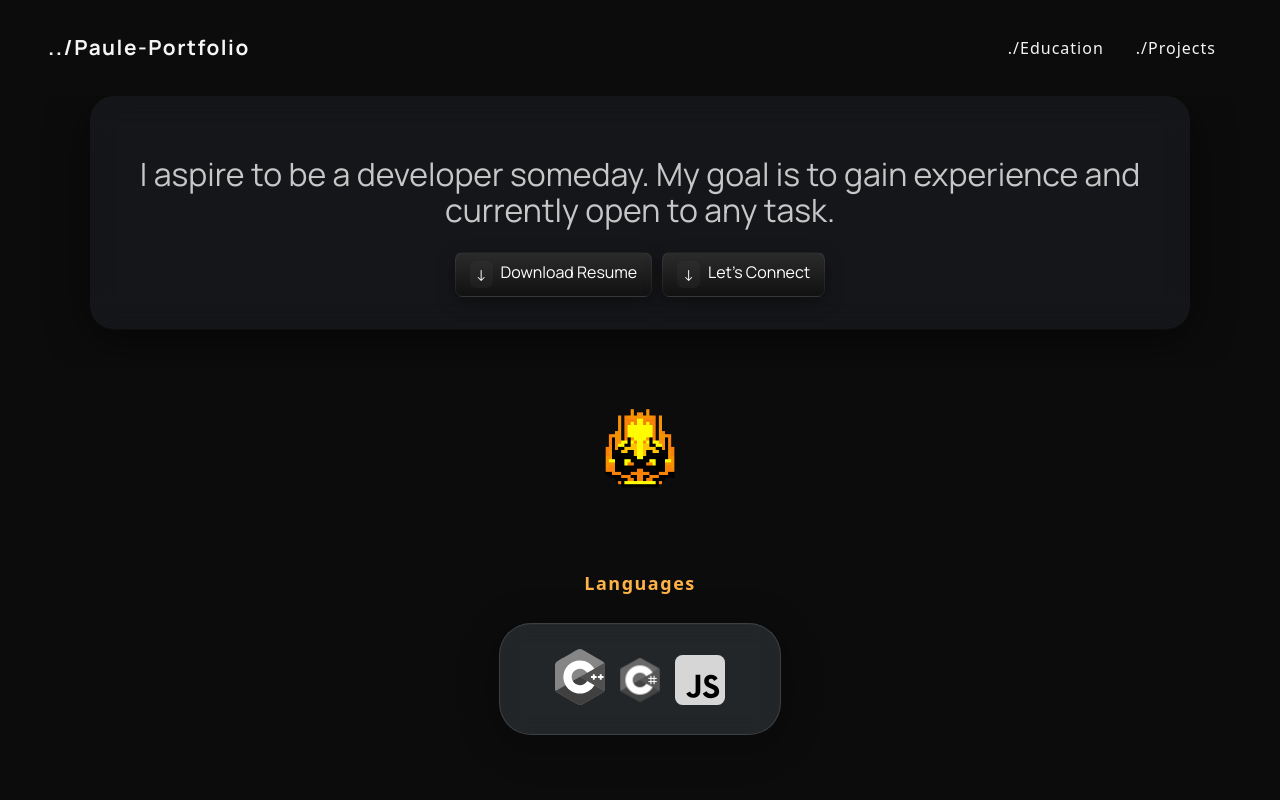
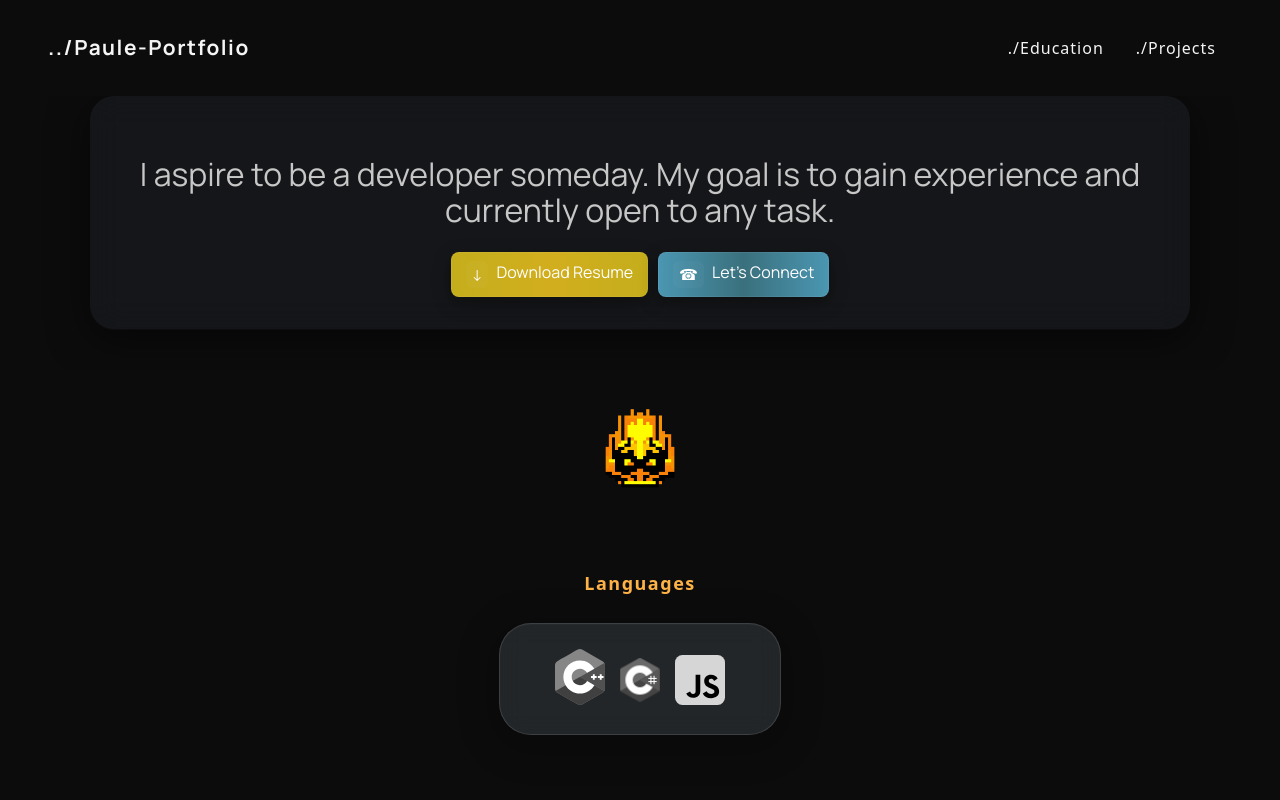
Before and after one commit to Macc-Mp/Myportfolio, a React (Vite) app in the folder Paule-Portfolio/: page / in a window 1280 px wide. Shown: the top 800 px of the page. Built offline with nearby package versions, Linux system fonts and the light colour scheme; a web font is replaced by a local one.

Commit message:
fixed btn style.

```diff
--- a/Paule-Portfolio/src/components/Footer.jsx
+++ b/Paule-Portfolio/src/components/Footer.jsx
@@ -42,7 +42,7 @@ function Footer() {
                     <p><a className="aLink" href="mailto:macmoises12@gmail.com" target="_blank">macmoises12@gmail.com</a></p>
                 </div>
                <div className="media-link">
-                        <a href="#home" className="tab2">
+                        <a href="#home" className="footer-tab2">
                             Return to Top
                         </a>
                </div>
--- a/Paule-Portfolio/src/css/Footer.css
+++ b/Paule-Portfolio/src/css/Footer.css
@@ -143,6 +143,41 @@
     text-decoration: none;
 }
 
+.footer-tab2
+{
+    font-family: manrope;
+    display: inline-flex;
+    align-items: left;
+    gap: 8px;
+    margin: 0 5px 0 5px;
+    padding: 8px 14px;
+    background: linear-gradient(180deg,#161515,#4c4846);
+    color: #fff;
+    border-radius: 8px;
+    text-decoration: none;
+    border: 1px solid rgba(255,255,255,0.06);
+    box-shadow: 0 6px 18px rgba(0,0,0,0.35);
+    transition: transform 160ms ease, box-shadow 160ms ease, background 160ms ease;
+}
+
+.footer-tab2::before {
+    content: "\261A";
+    display: inline-block;
+    font-size: 0.95rem;
+    line-height: 1;
+    padding: 6px;
+    border-radius: 6px;
+    background: rgba(255,255,255,0.03);
+    color: #fff;
+}
+
+
+.footer-tab2:hover {
+    transform: translateY(-3px);
+    box-shadow: 0 12px 34px rgba(0,0,0,0.45);
+    background: linear-gradient(180deg,#3a3a3a,#121212);
+}
+
 @media only screen and (min-width: 425px) and (max-width:700px){
     .contact{
         position:relative;
--- a/Paule-Portfolio/src/css/ResumeReader.css
+++ b/Paule-Portfolio/src/css/ResumeReader.css
@@ -46,13 +46,16 @@
     gap: 8px;
     margin: 0 5px 0 5px;
     padding: 8px 14px;
-    background: linear-gradient(180deg,#2b2b2b,#111);
+    background: linear-gradient(180deg,#b7ad19,#d2ae1e);
     color: #fff;
     border-radius: 8px;
     text-decoration: none;
     border: 1px solid rgba(255,255,255,0.06);
     box-shadow: 0 6px 18px rgba(0,0,0,0.35);
     transition: transform 160ms ease, box-shadow 160ms ease, background 160ms ease;
+    background: linear-gradient(270deg, #b7ad19, #d2ae1e, #b7ad19);
+    background-size: 200% 200%;
+    animation: pulse-bg 2s ease-in-out infinite;
 }
 
 .tab2::before {
@@ -65,6 +68,19 @@
     background: rgba(255,255,255,0.03);
     color: #fff;
 }
+
+.tab2:nth-of-type(2)::before {
+    content: "\260E"; /* up arrow */
+}
+
+.tab2:nth-of-type(2){
+    background: linear-gradient(180deg,#5bbce6,#3a707d);
+    background: linear-gradient(270deg, #5bbce6, #3a707d, #5bbce6);
+    background-size: 200% 200%;
+    animation: pulse-bg 2s ease-in-out infinite;
+}
+
+
 
 .tab2:hover {
     transform: translateY(-3px);
@@ -102,3 +118,15 @@
     color: #61dafb;
     margin-left: 8px;
 }
+
+@keyframes pulse-bg {
+  0% {
+    background-position: 0% 50%;
+  }
+  50% {
+    background-position: 100% 50%;
+  }
+  100% {
+    background-position: 0% 50%;
+  }
+}
--- a/Paule-Portfolio/src/css/main-bg/design.scss
+++ b/Paule-Portfolio/src/css/main-bg/design.scss
@@ -58,7 +58,7 @@
   border-radius: 50%;
   filter: drop-shadow(0 0 6px currentColor);
   transform: translate3d(104em, 0, 0);
-  animation: fall calc(var(--fall-duration) * var(--star-speed, 1)) var(--fall-delay) linear infinite, tail-fade calc(var(--tail-fade-duration) * var(--star-speed, 1)) var(--fall-delay) ease-out infinite;
+  animation: fall-horizontal calc(var(--fall-duration) * var(--star-speed, 1)) var(--fall-delay) linear infinite, tail-fade calc(var(--tail-fade-duration) * var(--star-speed, 1)) var(--fall-delay) ease-out infinite;
 
   @include sp-layout {
     // For mobile performance, tail-fade animation will be removed QAQ
@@ -67,7 +67,6 @@
 
   @for $i from 1 through $star-count {
     &:nth-child(#{$i}) {
-      /* compute numeric ranges then append units to avoid deprecated slash division */
       --star-tail-length: #{math.div(random_range(500, 750), 100)}em; /* 5em - 7.5em */
       --top-offset: #{math.div(random_range(0, 10000), 100)}vh; /* 0vh - 100vh */
       --fall-duration: #{math.div(random_range(6000, 12000), 1000)}s; /* 6s - 12s */
@@ -96,9 +95,10 @@
   }
 }
 
-@keyframes fall {
+
+@keyframes fall-horizontal {
   to {
-    transform: translate3d(-30em, 100vh, 0);
+    transform: translate3d(-30em, 0, 0);
   }
 }
 
```
